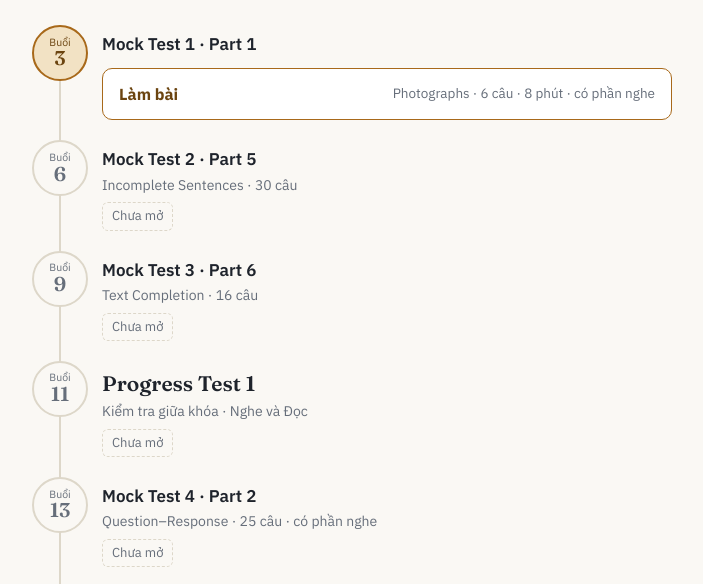
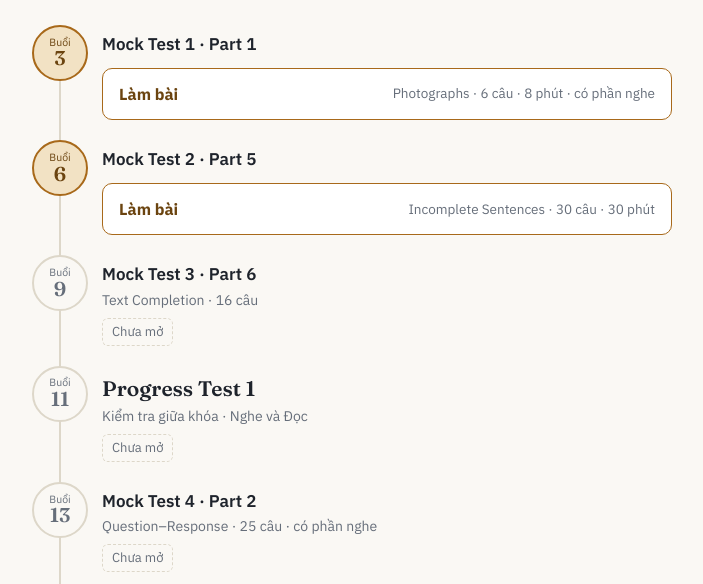
Before and after one commit to mangomint1805/pretoeicnew-mocktest, a plain HTML site: page index.html in a window 1280 px wide. Shown: the part 193-777 px from the top of the page, without its empty margins (288-991 px from the left). Drawn offline with Linux system fonts and the light colour scheme.

Commit message:
Update Mock Test 2 file reference in index.html

```diff
--- a/index.html
+++ b/index.html
@@ -88,7 +88,7 @@ footer{padding:30px 0 50px;color:var(--dim);font-size:13px;}
    Bài chưa có file sẽ hiện "Chưa mở". */
 const TESTS = [
   { session: 3,  name: "Mock Test 1 · Part 1", detail: "Photographs · 6 câu · 8 phút · có phần nghe", file: "PRE TOEIC MOCK TEST 1 PART 1 - EXAM.html" },
-  { session: 6,  name: "Mock Test 2 · Part 5", detail: "Incomplete Sentences · 30 câu",              file: "" },
+  { session: 6,  name: "Mock Test 2 · Part 5", detail: "Incomplete Sentences · 30 câu · 30 phút",    file: "PRE TOEIC MOCK TEST 2 PART 5 - EXAM.html" },
   { session: 9,  name: "Mock Test 3 · Part 6", detail: "Text Completion · 16 câu",                   file: "" },
   { session: 11, name: "Progress Test 1",      detail: "Kiểm tra giữa khóa · Nghe và Đọc",           file: "", big: true },
   { session: 13, name: "Mock Test 4 · Part 2", detail: "Question–Response · 25 câu · có phần nghe",  file: "" },
```
